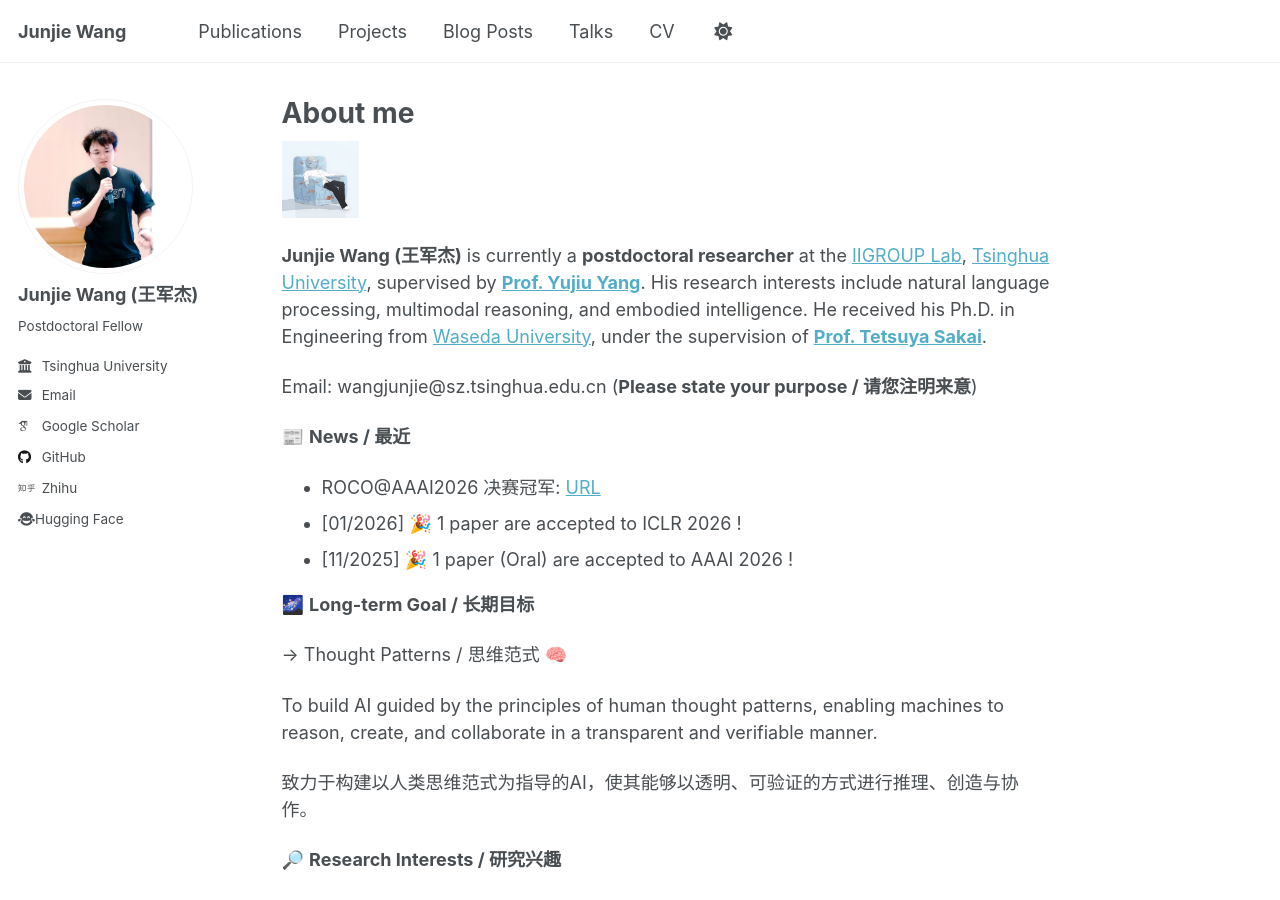
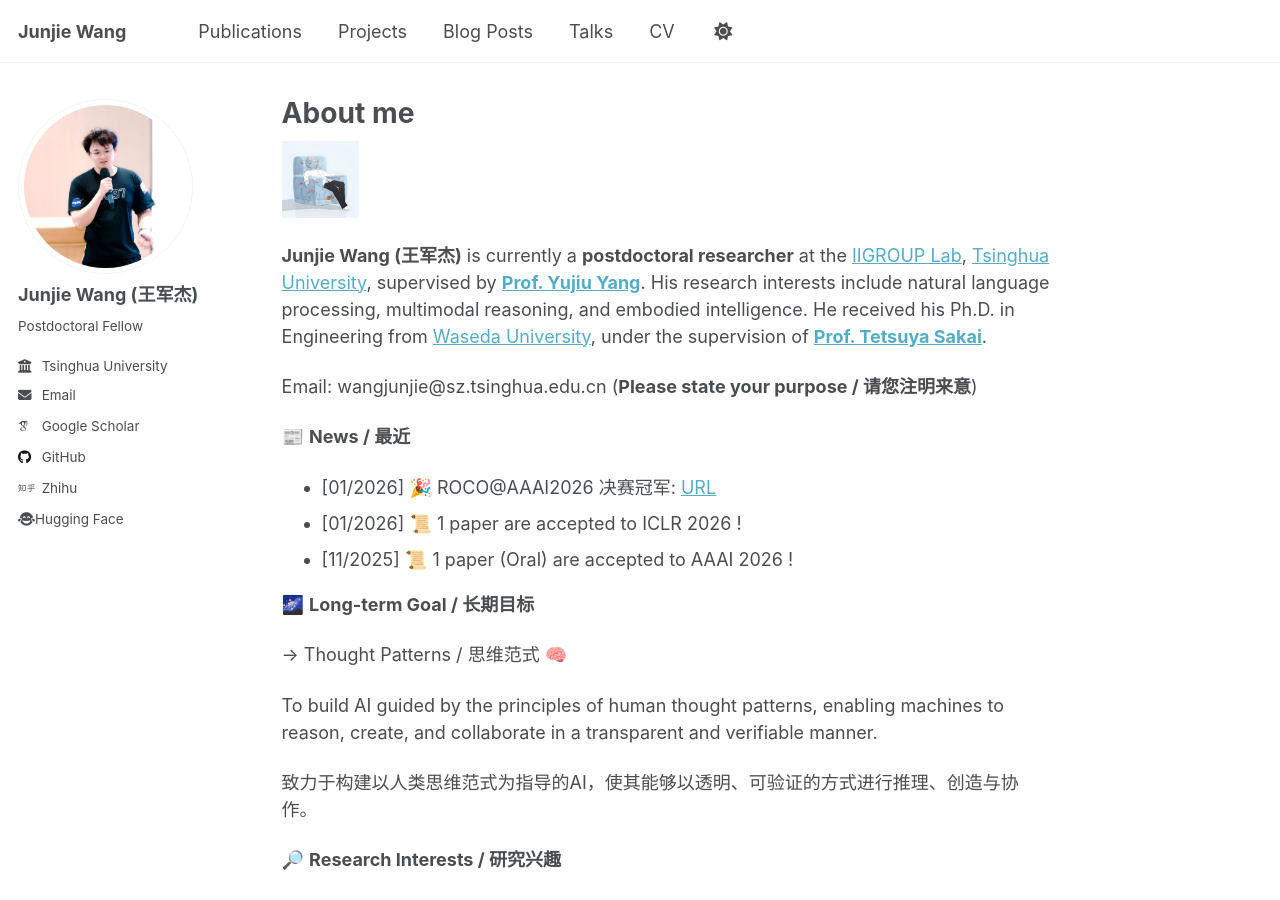
Before and after one commit to wangjunjie-ai/wangjunjie-ai.github.io, a Jekyll site: the page built from _pages/about.md, in a window 1280 px wide and 900 px high. Built offline with Jekyll 4.4.1, drawn with Linux system fonts in a browser that asks for light colours; some web fonts are replaced.

Commit message:
Update about.md

```diff
--- a/_pages/about.md
+++ b/_pages/about.md
@@ -17,9 +17,9 @@
 
 📰 **News / 最近**
 
-- ROCO@AAAI2026 决赛冠军: [URL](https://wangjunjie-ai.github.io/portfolio/8-roco/)
-- [01/2026] 🎉 1 paper are accepted to ICLR 2026 !
-- [11/2025] 🎉 1 paper (Oral) are accepted to AAAI 2026 !
+- [01/2026] 🎉 ROCO@AAAI2026 决赛冠军: [URL](https://wangjunjie-ai.github.io/portfolio/8-roco/)
+- [01/2026] 📜 1 paper are accepted to ICLR 2026 !
+- [11/2025] 📜 1 paper (Oral) are accepted to AAAI 2026 !
 
 🌌 **Long-term Goal / 长期目标**
 
```
